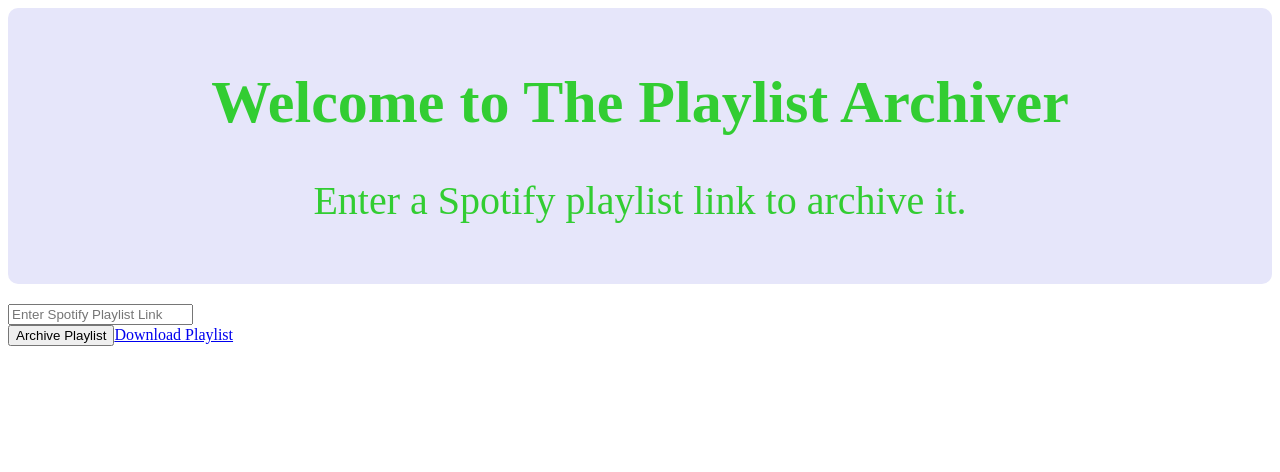
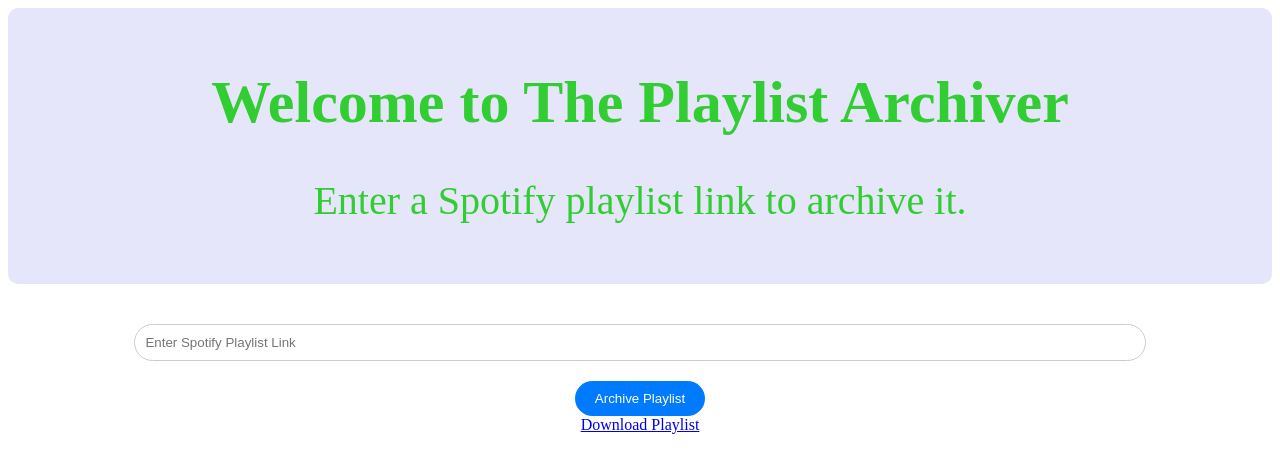
Before and after one commit to tenjotenge/playlist-archiver, a Next.js app: page / in a window 1280 px wide. Shown: the top 472 px of the page. Built offline with nearby package versions, Linux system fonts and the light colour scheme.

Commit message:
link collector styling

```diff
--- a/src/components/LinkCollector.js
+++ b/src/components/LinkCollector.js
@@ -40,7 +40,7 @@
   };
 
   return (
-    <div xlassName={cx('lc-container')}>
+    <div className={cx('lc-container')}>
       <div className={cx('input-container')}>
         <input className={cx('input-box')} type="text" placeholder="Enter Spotify Playlist Link" onChange={handleChange} />
       </div>
--- a/src/components/LinkCollector.module.css
+++ b/src/components/LinkCollector.module.css
@@ -1,21 +1,40 @@
 /* src/components/LinkCollector.module.css */
 
 .lc-container {
-
+    display: flex;
+    flex-direction: column;
+    align-items: center; /* Center items horizontally */
+    height: 100vh;
   }
 
   .input-container {
+    width: 80%;
+    display: flex;
+    justify-content: center;
+    margin-top: 20px; /* Add spacing between the input box and buttons if needed */
+  }
 
+  .input-box {
+    width: 100%;
+    padding: 10px;
+    border: 1px solid #ccc;
+    border-radius: 20px; /* You can adjust the value to change the roundness */
+    outline: none;
   }
 
   .buttons-container {
-
-}
-
-.input-box {
-
+    display: flex;
+    flex-direction: column;
+    align-items: center; /* Center items horizontally */
+    margin-top: 20px; /* Add spacing between the input box and buttons if needed */
   }
 
   .archive-button {
-
+    padding: 10px 20px;
+    background-color: #007bff;
+    color: #fff;
+    border: none;
+    border-radius: 20px;
+    cursor: pointer;
+    outline: none;
   }
```
Lines whose indentation alone changed are shown as unchanged.
